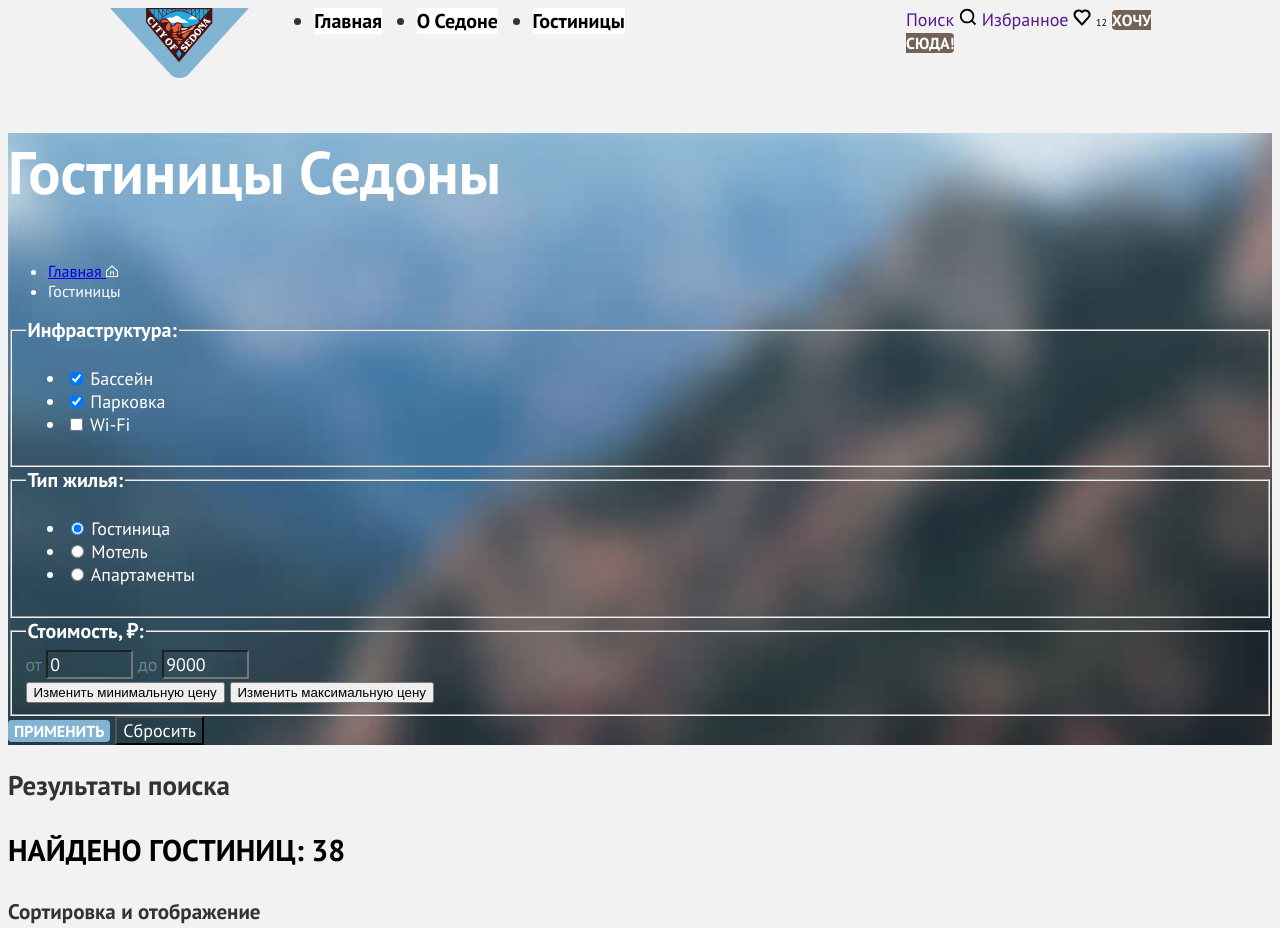
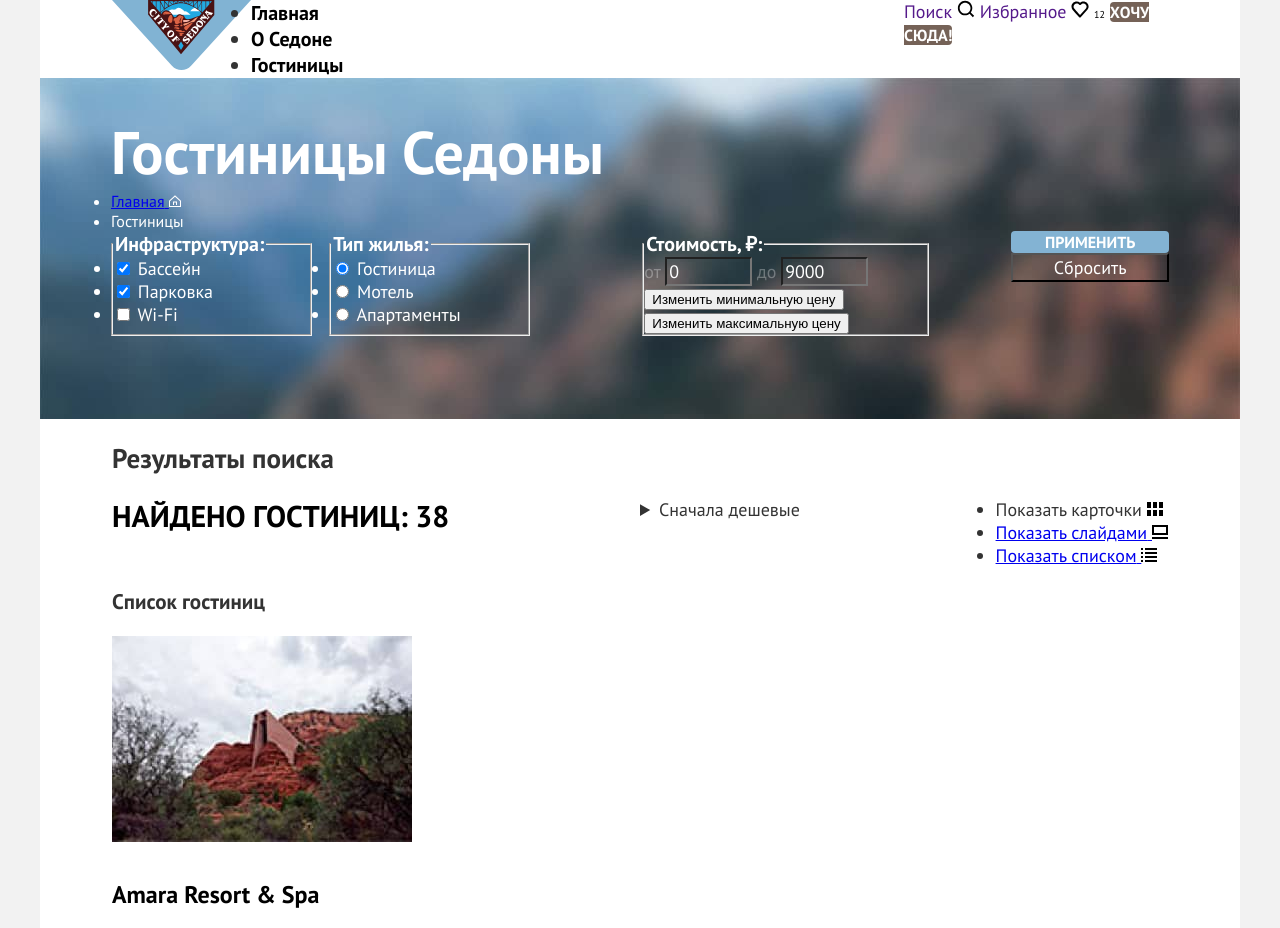
Before and after one commit to Toni-droid/Sedona, a plain HTML site: page catalog.html in a window 1280 px wide. Shown: the top 928 px of the page. Drawn offline with Linux system fonts and the light colour scheme.

Commit message:
finish lesson 4

```diff
--- a/catalog.html
+++ b/catalog.html
@@ -6,7 +6,7 @@
         <link rel="stylesheet" href="./styles/styles.css">
     </head>
 
-    <body>
+    <body class="page-body">
         <header class="page-header">
             <nav class="navigation">
                 <a class="logo" href="index.html">
@@ -40,6 +40,7 @@
                 </div>
             </nav>
         </header>
+
         <main class="main-inner">
             <section class="filter">
                 <header class="inner-header">
@@ -106,7 +107,7 @@
                         </ul>
                     </fieldset>
 
-                    <fieldset class="catalog-filter-group">
+                    <fieldset class="catalog-filter-group filter-fieldset-price">
                         <legend class="catalog-filter-title">Стоимость, ₽:</legend>
 
                         <div class="range">
@@ -142,9 +143,11 @@
 
             <section class="catalog">
                 <h2 class="visually-hidden">Результаты поиска</h2>
+                <div class="catalog-sort">
+
                     <p class="section-title find-hotels">Найдено гостиниц: 38</p>
 
-                <h3 class="visually-hidden">Сортировка и отображение</h3>
+                    <h3 class="visually-hidden" hidden>Сортировка и отображение</h3>
                     <details class="sorting-type">
                         <summary class="select-button">Сначала дешевые</summary>
 
@@ -184,7 +187,7 @@
                             </a>
                         </li>
                     </ul>
-
+                </div>
                 <h3 class="visually-hidden">Список гостиниц</h3>
 
                 <article class="hotels-card">
@@ -286,8 +289,8 @@
 
                 <div class="pagination">
                     <button class="button button-large button-pagination" type="button">Загрузить ещё</button>
-
-                    <h3 class="visually-hidden">Список страниц</h3>
+                    <div class="pagination-nav">
+                        <h3 class="visually-hidden" hidden>Список страниц</h3>
                         <ul class="pagination-list">
                             <li class="pagination-item pagination-item-active">
                                 <a class="pagination-link">1</a>
@@ -308,6 +311,7 @@
                                 <a class="pagination-link" href="#">10</a>
                             </li>
                         </ul>
+
 
                         <div class="pagination-select">
                             <p>Гостиниц на странице:</p>
@@ -330,6 +334,7 @@
                                     </li>
                                 </ul>
                             </details>
+                        </div>
                     </div>
                 </div>
             </section>
--- a/styles/styles.css
+++ b/styles/styles.css
@@ -14,7 +14,7 @@
     font-display: swap;
 }
 
-
+/*common */
 
 .page {
     height: 100%;
@@ -35,53 +35,25 @@
     background-color: white;
 }
 
-.main-container {
+.page-main {
     flex-grow: 1;
-    text-align: center;
+
 }
 
-.button {
-    color: #FFFFFF;
-    background: #83B3D3;
-
-    font-family: inherit;
-    border-radius: 4px;
-
-    font-size: 16px;
-    font-weight: 700;
-
-    text-align: center;
-    text-decoration: none;
-    text-transform: uppercase;
-    border: none;
-}
-
-.button-secondary {
-    background-color: #756257;
-}
-
-.button-large {
-    font-size: 20px;
-}
+/* header */
 
 .navigation {
     display: flex;
-    width: 1060px;
-    margin: 0 auto;
+    justify-content: space-between;
+    padding: 0 72px;
 }
 
-.logo {
-    margin: 0;
-    margin-right: 47px;
-    width: 140px;
-}
+
 
 .navigation-list {
     margin: 0;
     padding: 0;
-    width: 345px;
-    display: flex;
-    justify-content: space-around;
+
     font-size: 20px;
     line-height: 26px;
     font-weight: 700;
@@ -90,7 +62,6 @@
 .navigation-link {
 
     color: #000000;
-    background-color: #FFFFFF;
     text-decoration: none;
 
 }
@@ -110,6 +81,14 @@
     color: #000000;
 }
 
+/* footer */
+
+.page-footer {
+    display: flex;
+    flex-direction: row;
+    justify-content: space-around;
+}
+
 .footer-contacts-phone {
     color: #000000;
     font-size: 40px;
@@ -120,6 +99,8 @@
     text-decoration: none;
 
 }
+
+/* main */
 
 .welcome {
     color: #FFFFFF;
@@ -157,90 +138,6 @@
     width: 1200px;
     margin: 0;
     padding: 0;
-}
-
-.filter {
-    color: #FFFFFF;
-    background-color: #83B3D3;
-    background-image: url("../images/background/catalog-background.jpg");
-    background-size: cover;
-
-}
-
-.main-inner-title {
-
-    font-size: 60px;
-    line-height: 78px;
-
-}
-
-.breadcrumbs {
-    font-size: 16px;
-
-
-}
-
-
-
-.section-title {
-    color: #000000;
-    font-size: 30px;
-    font-weight: 700;
-    line-height: 36px;
-    text-transform: uppercase;
-}
-
-.section-description {
-
-    font-size: 22px;
-    line-height: 36px;
-
-}
-
-.field-input {
-    font-family: inherit;
-    font-size: 18px;
-
-    background-color: #F2F2F2;
-}
-
-.range-input {
-    color: #FFFFFF;
-    background-color: transparent;
-
-    font-family: inherit;
-    font-size: 18px;
-}
-
-.range-title {
-    opacity: 0.3;
-}
-
-.hotel-card-title {
-    font-size: 24px;
-    line-height: 31px;
-}
-.hotel-card-link {
-
-    text-decoration: none;
-    color: #000000;
-
-}
-
-.hotel-card-rate {
-
-    font-size: 16px;
-    text-transform: uppercase;
-
-}
-
-.pagination-link {
-    color: #FFFFFF;
-    background-color: #83B3D3;
-    font-size: 20px;
-    font-weight: 700;
-    text-decoration: none;
-
 }
 .advantages-list-inner {
     color: #333333;
@@ -293,7 +190,153 @@
 
 }
 
+.filter {
+    color: #FFFFFF;
+    background-color: #83B3D3;
+    background-image: url("../images/background/catalog-background.jpg");
+    background-size: cover;
 
+    padding: 35px 71px 83px;
+
+}
+
+.main-inner {
+    padding:  0;
+}
+
+.main-inner-title {
+    margin: 0;
+
+    font-size: 60px;
+    line-height: 78px;
+
+}
+
+.breadcrumbs {
+    font-size: 16px;
+    padding: 0;
+    margin: 0;
+
+}
+
+
+
+.section-title {
+    color: #000000;
+    font-size: 30px;
+    font-weight: 700;
+    line-height: 36px;
+    text-transform: uppercase;
+}
+
+.section-description {
+
+    font-size: 22px;
+    line-height: 36px;
+
+}
+
+.field-input {
+    font-family: inherit;
+    font-size: 18px;
+
+    background-color: #F2F2F2;
+}
+
+
+
+.range-input {
+    color: #FFFFFF;
+    background-color: transparent;
+
+    font-family: inherit;
+    font-size: 18px;
+}
+
+.range-title {
+    opacity: 0.3;
+}
+
+.catalog {
+    margin: 0;
+    padding: 0 72px;
+}
+
+.catalog-sort {
+    display: flex;
+    justify-content: space-between;
+}
+
+
+.find-hotels {
+    width: 50%;
+    margin: 0;
+
+}
+
+.sorting-type {
+    width: 287px;
+    margin-right: auto;
+}
+
+.view {
+    margin: 0;
+    padding: 0;
+}
+.hotel-card-title {
+    font-size: 24px;
+    line-height: 31px;
+}
+.hotel-card-link {
+
+    text-decoration: none;
+    color: #000000;
+
+}
+
+.hotel-card-rate {
+
+    font-size: 16px;
+    text-transform: uppercase;
+
+}
+
+/* pagination */
+
+.pagination-nav {
+    display: flex;
+    justify-content: space-between;
+}
+.pagination-list {
+    display: flex;
+    margin: 0;
+    padding: 0;
+}
+
+.pagination-link {
+    color: #FFFFFF;
+    background-color: #83B3D3;
+    font-size: 20px;
+    font-weight: 700;
+    text-decoration: none;
+
+}
+
+.button-pagination {
+    width: 620px;
+    margin: 0 218px;
+
+}
+
+.pagination-select {
+    display: flex;
+}
+
+
+
+.subscribe {
+    text-align: center;
+}
 .subscribe-primary .section-title {
     color: #ffffff;
 
@@ -316,6 +359,10 @@
     font-size: 18px;
 }
 
+.catalog-filter {
+    display: flex;
+}
+
 .catalog-filter-title {
 
     font-size: 20px;
@@ -324,9 +371,53 @@
 
 
 }
+.catalog-filter-group {
+    margin: 0;
+    padding: 0;
+    margin-right: 17px;
+    width: 200px;
+}
 
-.footer-container {
+.catalog-filter-list {
+    margin: 0;
+    padding: 0;
+}
+
+.filter-fieldset-price {
+    margin-left: 95px;
+    width: 287px;
+}
+
+.filter-buttons {
     display: flex;
-    flex-direction: row;
-    justify-content: space-around;
+    flex-direction: column;
+    width: 160px;
+    margin-left: 65px;
 }
+
+
+
+/* button */
+.button {
+    color: #FFFFFF;
+    background: #83B3D3;
+
+    font-family: inherit;
+    border-radius: 4px;
+
+    font-size: 16px;
+    font-weight: 700;
+
+    text-align: center;
+    text-decoration: none;
+    text-transform: uppercase;
+    border: none;
+}
+
+.button-secondary {
+    background-color: #756257;
+}
+
+.button-large {
+    font-size: 20px;
+}
```
Also changed, not shown: index.html (+2 -3 lines). Lines whose indentation alone changed are shown as unchanged.
